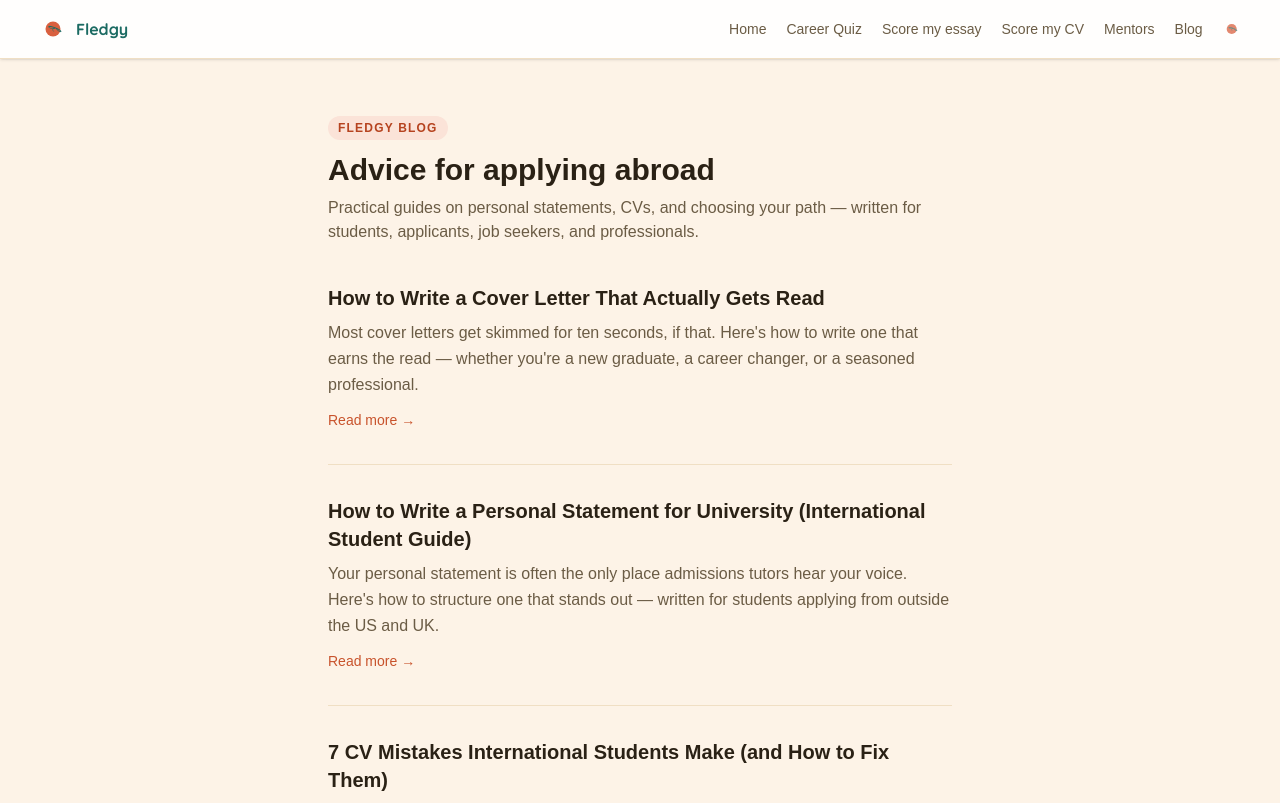
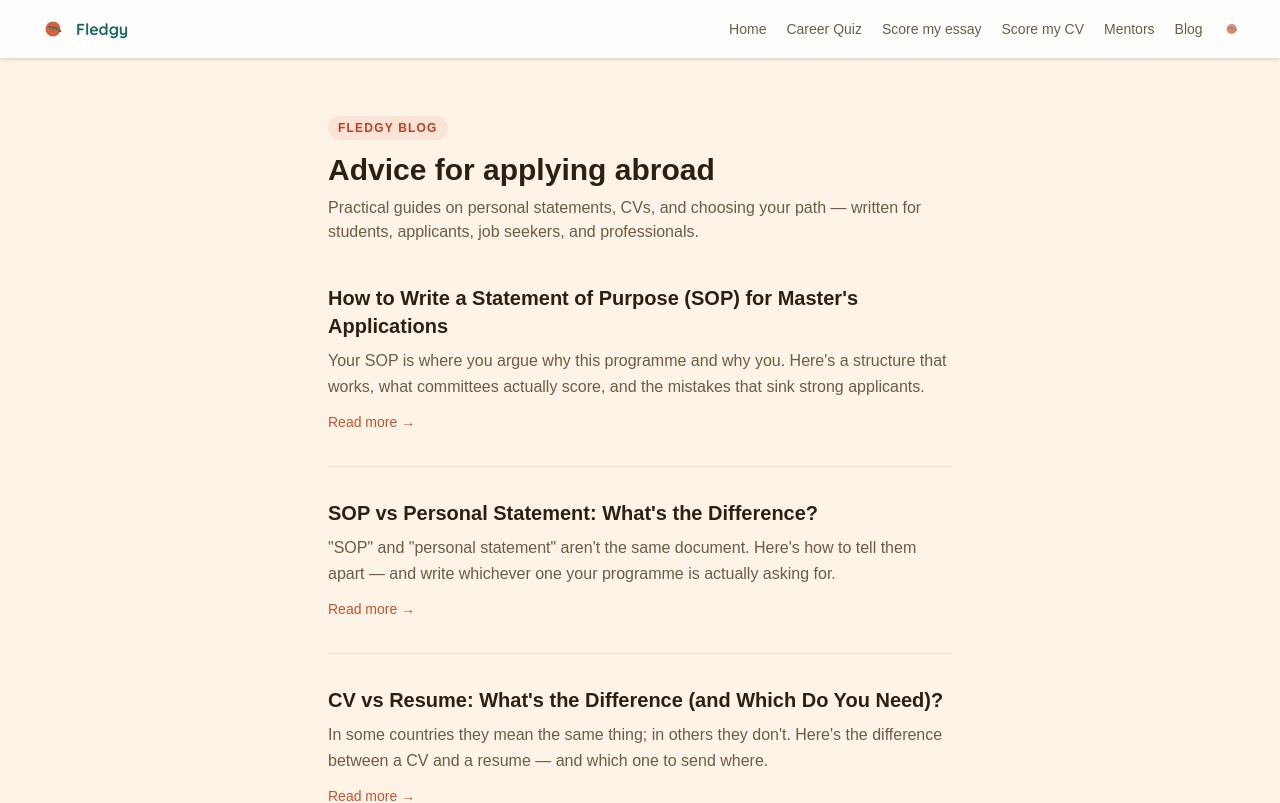
Before and after one commit to arsh-da-pers/Fledgy, a Next.js app: page /blog in a window 1280 px wide. Shown: the top 803 px of the page. Built offline with nearby package versions, Linux system fonts and the light colour scheme.

Commit message:
Blog: add 3 SEO posts (SOP guide, SOP vs personal statement, CV vs resume)

```diff
--- a/src/content/posts.ts
+++ b/src/content/posts.ts
@@ -2,6 +2,155 @@ import type { Post } from "@/lib/blog";
 
 // Add new posts to the top of this array. Each post needs a unique `slug`.
 export const posts: Post[] = [
+  {
+    slug: "how-to-write-a-statement-of-purpose-sop",
+    title: "How to Write a Statement of Purpose (SOP) for Master's Applications",
+    description:
+      "How to write a Statement of Purpose (SOP) for Master's and PhD applications — a structure that works, what admissions committees look for, and the mistakes to avoid.",
+    date: "2026-08-09",
+    excerpt:
+      "Your SOP is where you argue why this programme and why you. Here's a structure that works, what committees actually score, and the mistakes that sink strong applicants.",
+    tags: ["statement of purpose", "sop", "graduate applications"],
+    body: [
+      {
+        type: "p",
+        text: "A Statement of Purpose (SOP) carries your graduate application. Your grades and test scores get you considered; the SOP is where you argue, in your own words, why this programme and why you. This guide covers what admissions committees look for, a structure that works, and the mistakes that sink otherwise strong applicants.",
+      },
+      { type: "h2", text: "What an SOP actually is" },
+      {
+        type: "p",
+        text: "An SOP is a focused, forward-looking essay — usually 800–1,200 words — explaining your academic background, your motivation for the field, and what you want to do next. Unlike an undergraduate personal statement, it leans heavily on specifics: research interests, projects, and the exact reasons this department fits your goals.",
+      },
+      { type: "h2", text: "A structure that works" },
+      {
+        type: "ul",
+        items: [
+          "**Opening** — a specific hook: the problem, question, or moment that pulled you toward the field. Skip the childhood-dream cliché.",
+          "**Academic background** — the coursework, projects, and research that prepared you, framed as a progression rather than a list.",
+          "**Research or professional experience** — what you did, what you found, and what it taught you about the questions you want to pursue.",
+          "**Why this programme** — name specific professors, labs, or courses and connect them to your goals. This is where generic SOPs lose.",
+          "**Goals** — what you intend to do during and after the degree, concretely enough to be believable.",
+        ],
+      },
+      { type: "h2", text: "What admissions committees are really scoring" },
+      {
+        type: "p",
+        text: "Committees read for fit and focus: does your background support your stated goals, and do your goals match what this programme offers? A brilliant essay aimed at the wrong department still gets rejected. Every paragraph should reinforce that you belong in that specific room.",
+      },
+      { type: "h2", text: "Common SOP mistakes" },
+      {
+        type: "ul",
+        items: [
+          "Writing one generic SOP and just swapping the university name — reviewers spot it instantly.",
+          "Listing achievements without explaining what they taught you or why they matter.",
+          "Spending half the essay on your childhood instead of your research direction.",
+          "Vague goals (\"I want to make an impact\") that could apply to anyone.",
+          "Ignoring the word limit or the programme's specific prompt.",
+        ],
+      },
+      { type: "h2", text: "Check your SOP before you submit" },
+      {
+        type: "p",
+        text: "Once you have a draft, you're too close to judge it objectively. Fledgy's [free SOP checker](/sop-checker) scores your statement of purpose out of 100 and gives specific feedback on structure, focus, and fit — so you know exactly what to sharpen before the deadline.",
+      },
+    ],
+  },
+  {
+    slug: "sop-vs-personal-statement",
+    title: "SOP vs Personal Statement: What's the Difference?",
+    description:
+      "SOP vs personal statement — what's the difference, when you need each, and how to write the right one for graduate, undergraduate, or UCAS applications.",
+    date: "2026-08-09",
+    excerpt:
+      "\"SOP\" and \"personal statement\" aren't the same document. Here's how to tell them apart — and write whichever one your programme is actually asking for.",
+    tags: ["statement of purpose", "personal statement", "applications"],
+    body: [
+      {
+        type: "p",
+        text: "\"SOP\" and \"personal statement\" get used interchangeably, but for many applications they are different documents with different jobs — and mixing them up can cost you. Here's how to tell them apart and write whichever one your programme is actually asking for.",
+      },
+      { type: "h2", text: "The short version" },
+      {
+        type: "p",
+        text: "A Statement of Purpose is programme- and goal-focused: your academic direction, research interests, and why this specific course fits. A personal statement is broader and more personal: who you are, what shaped you, and the qualities you bring. SOPs dominate graduate and most US applications; personal statements are common for undergraduate and UK (UCAS) applications.",
+      },
+      { type: "h2", text: "How they differ" },
+      {
+        type: "ul",
+        items: [
+          "**Focus** — SOP: your goals and research fit. Personal statement: your story and character.",
+          "**Tone** — SOP: professional and specific. Personal statement: reflective and personal.",
+          "**Content** — SOP: coursework, projects, professors, plans. Personal statement: motivation, growth, wider context.",
+          "**Where you'll meet them** — SOP: Master's, PhD, most US programmes. Personal statement: undergrad, UCAS, some scholarships.",
+        ],
+      },
+      { type: "h2", text: "When a programme just says \"essay\"" },
+      {
+        type: "p",
+        text: "If the prompt is vague, let the questions guide you. Asking about your goals and fit? Write an SOP. Asking who you are or what motivates you? Write a personal statement. When in doubt, lead with specifics and back every claim with evidence — that works for both.",
+      },
+      { type: "h2", text: "The one rule that applies to both" },
+      {
+        type: "quote",
+        text: "Show, don't tell. \"I'm passionate about research\" means nothing; describing the project that kept you up at night means everything.",
+      },
+      { type: "h2", text: "Get either one scored before you send it" },
+      {
+        type: "p",
+        text: "Whichever you're writing, an outside read helps most. Fledgy scores both — try the [SOP checker](/sop-checker) for graduate statements or the [essay scorer](/essay) for personal statements, each with specific, honest feedback out of 100.",
+      },
+    ],
+  },
+  {
+    slug: "cv-vs-resume-difference",
+    title: "CV vs Resume: What's the Difference (and Which Do You Need)?",
+    description:
+      "CV vs resume — the real difference, what each includes, and which one to send depending on your country and the role you're applying for.",
+    date: "2026-08-09",
+    excerpt:
+      "In some countries they mean the same thing; in others they don't. Here's the difference between a CV and a resume — and which one to send where.",
+    tags: ["cv", "resume", "job applications"],
+    body: [
+      {
+        type: "p",
+        text: "\"CV\" and \"resume\" are often used as if they mean the same thing — and in some countries they do. But send the wrong format for the wrong market and you can look out of step before anyone reads a word. Here's the difference and how to know which one to use.",
+      },
+      { type: "h2", text: "The core difference" },
+      {
+        type: "p",
+        text: "A resume is a short, targeted summary — usually one page — tailored to a specific job. A CV (curriculum vitae) is longer and more comprehensive, covering your full academic and professional history. In the US and Canada, \"resume\" is the default for most jobs and \"CV\" means the long academic version. In the UK, Europe, and much of Asia and the Middle East, \"CV\" is simply the everyday word for what Americans call a resume.",
+      },
+      { type: "h2", text: "CV vs resume at a glance" },
+      {
+        type: "ul",
+        items: [
+          "**Length** — Resume: one page (sometimes two). CV: two or more pages, as long as it needs to be.",
+          "**Purpose** — Resume: one specific job. CV: a full record, common in academia and research.",
+          "**Content** — Resume: only the most relevant experience. CV: education, publications, projects, the full history.",
+          "**Region** — \"Resume\" is US and Canada. \"CV\" is the UK, Europe, Asia, and the Middle East (and academia everywhere).",
+        ],
+      },
+      { type: "h2", text: "Which one should you send?" },
+      {
+        type: "ul",
+        items: [
+          "Applying to a company job in the US or Canada? Send a one-page **resume**.",
+          "Applying in the UK, Europe, India, or the Gulf? They'll call it a **CV**, but they usually mean the short, targeted version — keep it to one or two pages.",
+          "Applying for academic, research, or PhD roles anywhere? Send a full **academic CV**.",
+        ],
+      },
+      { type: "h2", text: "The mistake that costs interviews" },
+      {
+        type: "p",
+        text: "The real error isn't the label — it's sending a long, unfocused document when the employer wanted a tight, tailored one. Whatever it's called in your market, lead with results, match the role, and cut anything that doesn't earn its place.",
+      },
+      { type: "h2", text: "Get yours checked against local norms" },
+      {
+        type: "p",
+        text: "Not sure your document fits the market you're applying to? Fledgy's [free CV checker](/cv-checker) scores it against real hiring norms for your target country and can generate a recruiter-ready rewrite — so it lands the way it should, wherever you send it.",
+      },
+    ],
+  },
   {
     slug: "how-to-write-a-cover-letter-that-gets-read",
     title: "How to Write a Cover Letter That Actually Gets Read",
```
